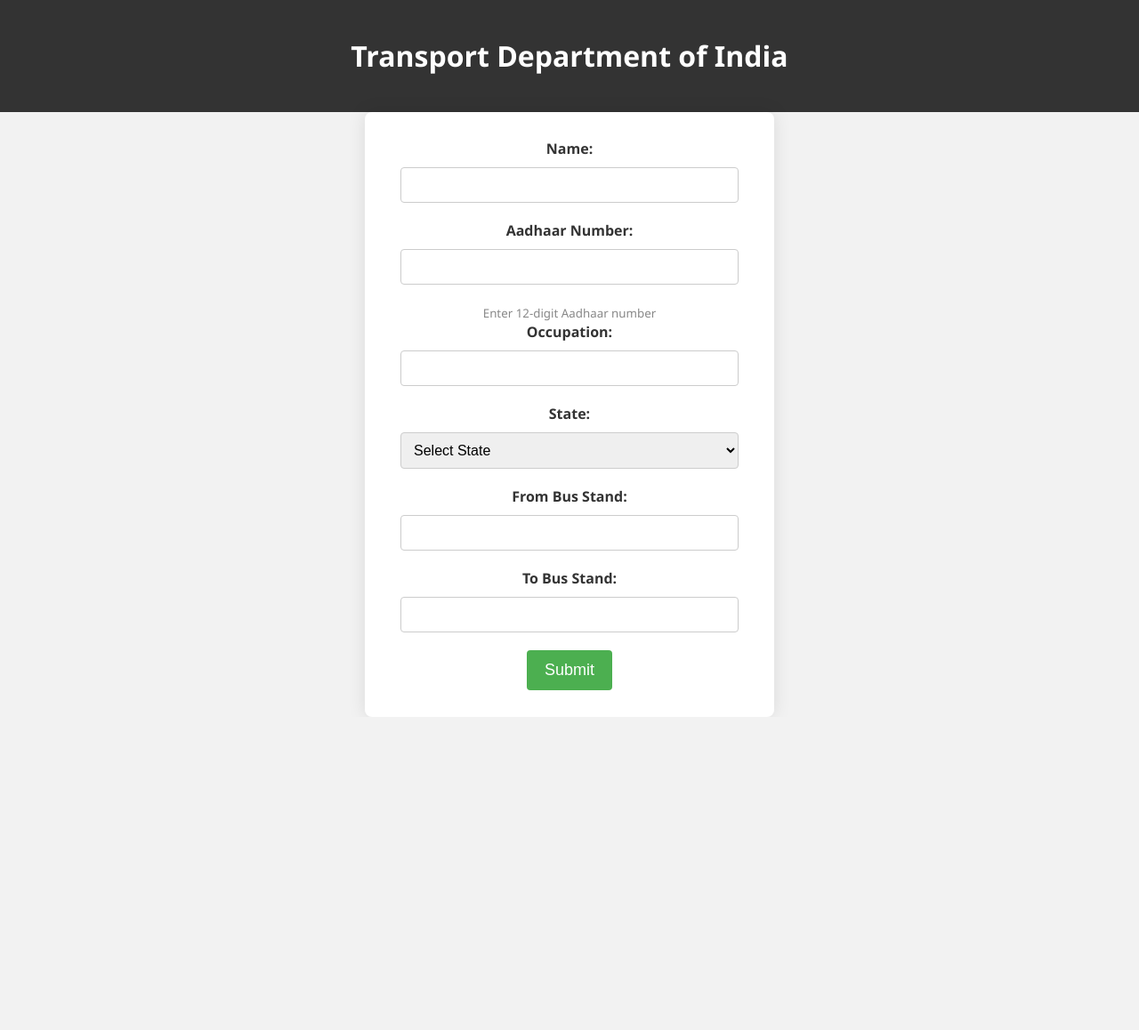
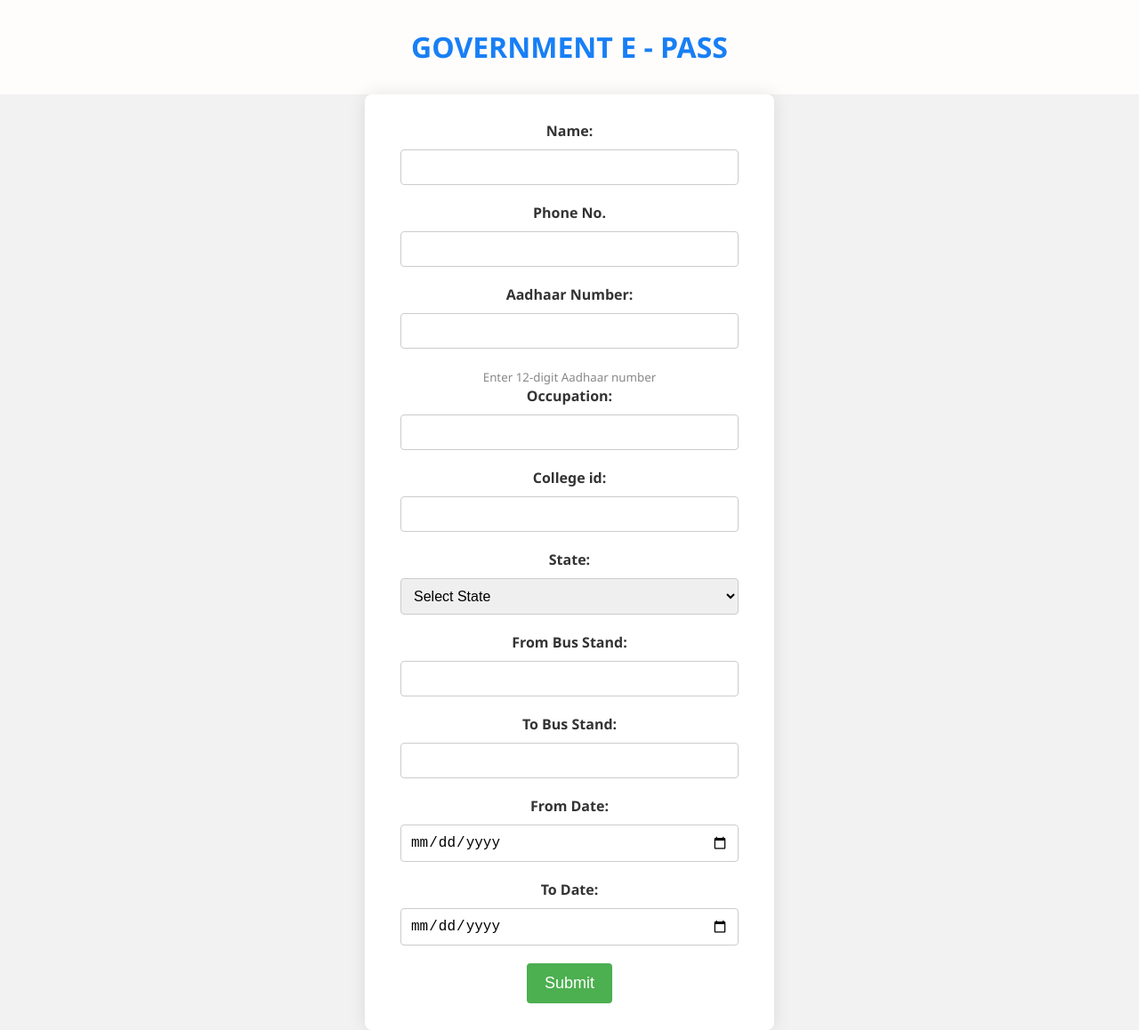
Before and after one commit to pranjaltiwari0/buspass, a plain HTML site: page index.html in a window 1280 px wide. Shown: the whole page at 89% size. Before the commit the page ends 806 px from the top, so only its background shows below. Drawn offline with Linux system fonts and the light colour scheme.

Commit message:
Update index.html

```diff
--- a/index.html
+++ b/index.html
@@ -16,10 +16,10 @@
         }
 
         header {
-            background-color: #333;
-            color: white;
+            background-color: #fffcfc;
+            color: rgb(24, 127, 245);
             text-align: center;
-            padding: 20px;
+            padding: 10px;
             width: 100%;
         }
 
@@ -72,12 +72,15 @@
 <body>
 
     <header>
-        <h1>Transport Department of India</h1>
+        <h1>GOVERNMENT E - PASS</h1>
     </header>
 
     <form action="#" method="post">
         <label for="name">Name:</label>
         <input type="text" id="name" name="name" required>
+
+        <label for="phone">Phone No.</label>
+        <input type="text" id="phone" name="phone" required>
 
         <label for="aadhaar">Aadhaar Number:</label>
         <input type="text" id="aadhaar" name="aadhaar" pattern="[0-9]{12}" required>
@@ -86,13 +89,23 @@
         <label for="occupation">Occupation:</label>
         <input type="text" id="occupation" name="occupation" required>
 
+        <label for="collegeid">College id: </label>
+        <input type="text" id="collegeid" name="collegeid" required>
+
         <label for="state">State:</label>
         <select id="state" name="state" required>
             <option value="">Select State</option>
-            <option value="state1">State 1</option>
-            <option value="state2">State 2</option>
+            <option value="state1">Arunachal Pradesh</option>
+            <option value="state2">Andrapradesh</option>
+            <option value="state2">Punjab</option>
+            <option value="state2">Delhi</option>
+            <option value="state2">Haryana</option>
+            <option value="state2">Jammu And Kashmir</option>
+            <option value="state2">Jharkhand</option>
+            <option value="state2">Uttar Pradesh</option>
             <!-- Add more states as needed -->
         </select>
+
 
         <label for="fromBusStand">From Bus Stand:</label>
         <input type="text" id="fromBusStand" name="fromBusStand" required>
@@ -100,6 +113,12 @@
         <label for="toBusStand">To Bus Stand:</label>
         <input type="text" id="toBusStand" name="toBusStand" required>
 
+        <label for="date">From Date:</label>
+        <input type="date" id="date" name="date" required>
+
+        <label for="date">To Date:</label>
+        <input type="date" id="date" name="date" required>
+
         <button type="submit">Submit</button>
     </form>
 
```
